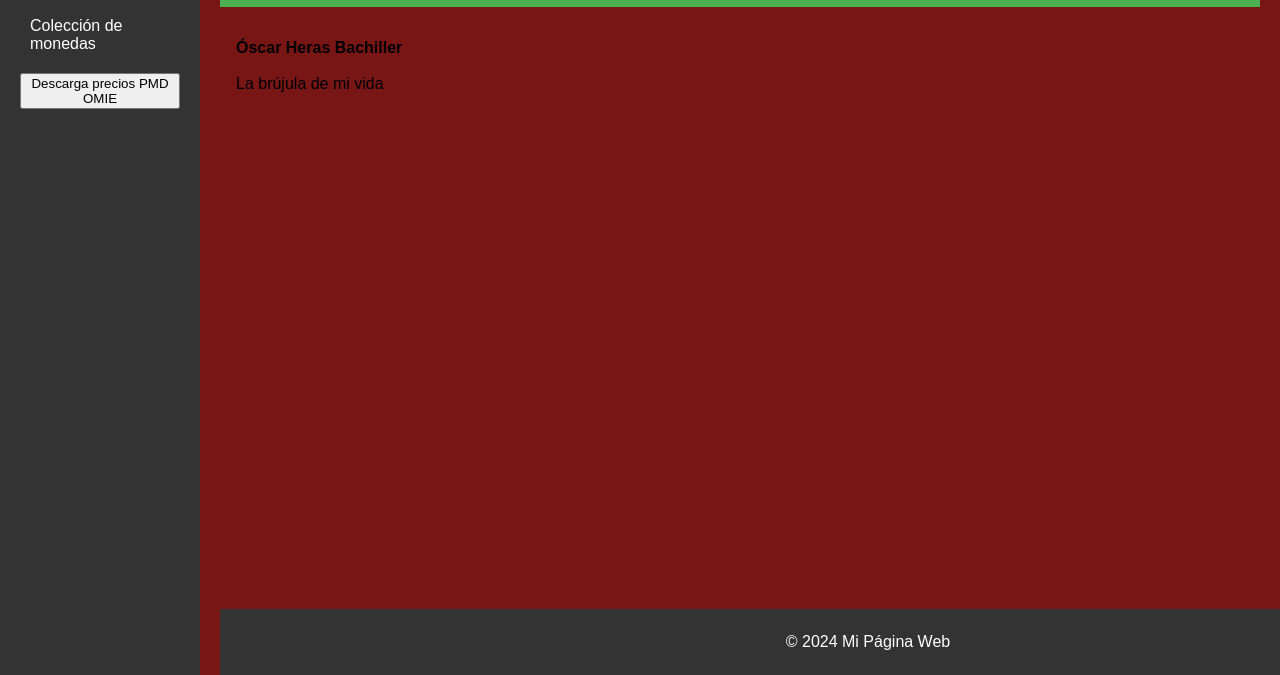
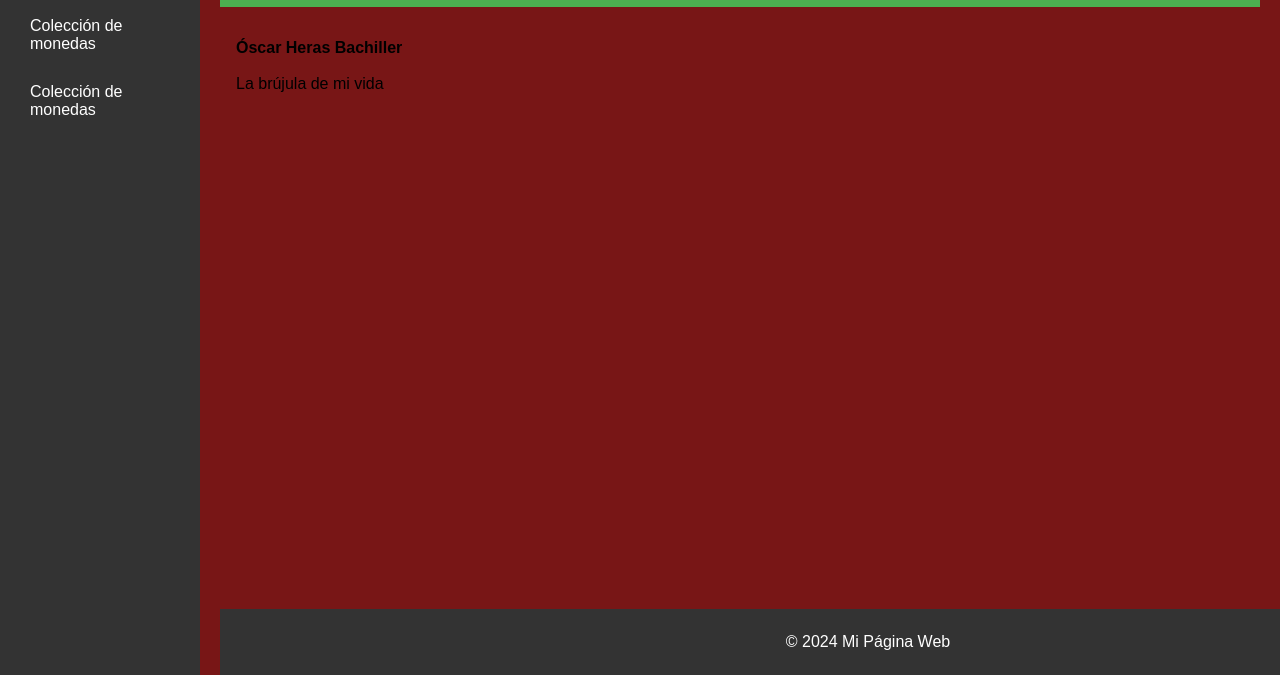
Before and after one commit to oskar-gh/web_page, a plain HTML site: page index.html in a window 1280 px wide. Shown: the part 125-800 px from the top of the page. Drawn offline with Linux system fonts and the light colour scheme.

Commit message:
include requeriments

```diff
--- a/index.html
+++ b/index.html
@@ -23,11 +23,12 @@
                 <!-- Enlaces normales -->
                 <li><a href="family/index.html">Familia</a></li>
                 <li><a href="coins/index.html">Colección de monedas</a></li>
-                <li>
+                <li><a href="electrical_market/index.html">Colección de monedas</a></li>
+                <!--<li>
                     <form id="downloadForm" action="/download" method="post">
                         <button type="submit">Descarga precios PMD OMIE</button>
                     </form>
-                </li>
+                </li>-->
             </ul>
         </nav>
 
```
Also changed, not shown: requirements.txt (added).
